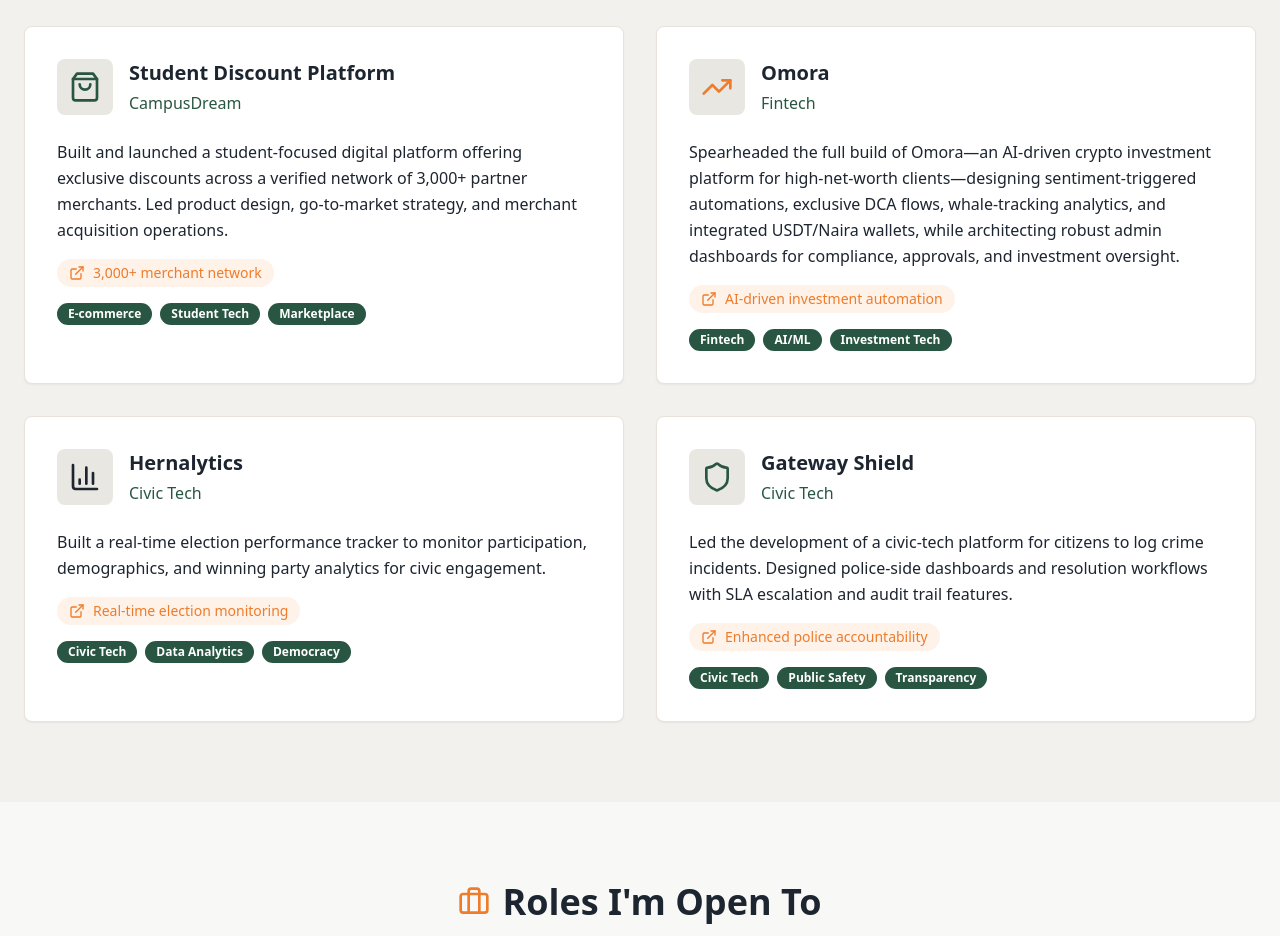
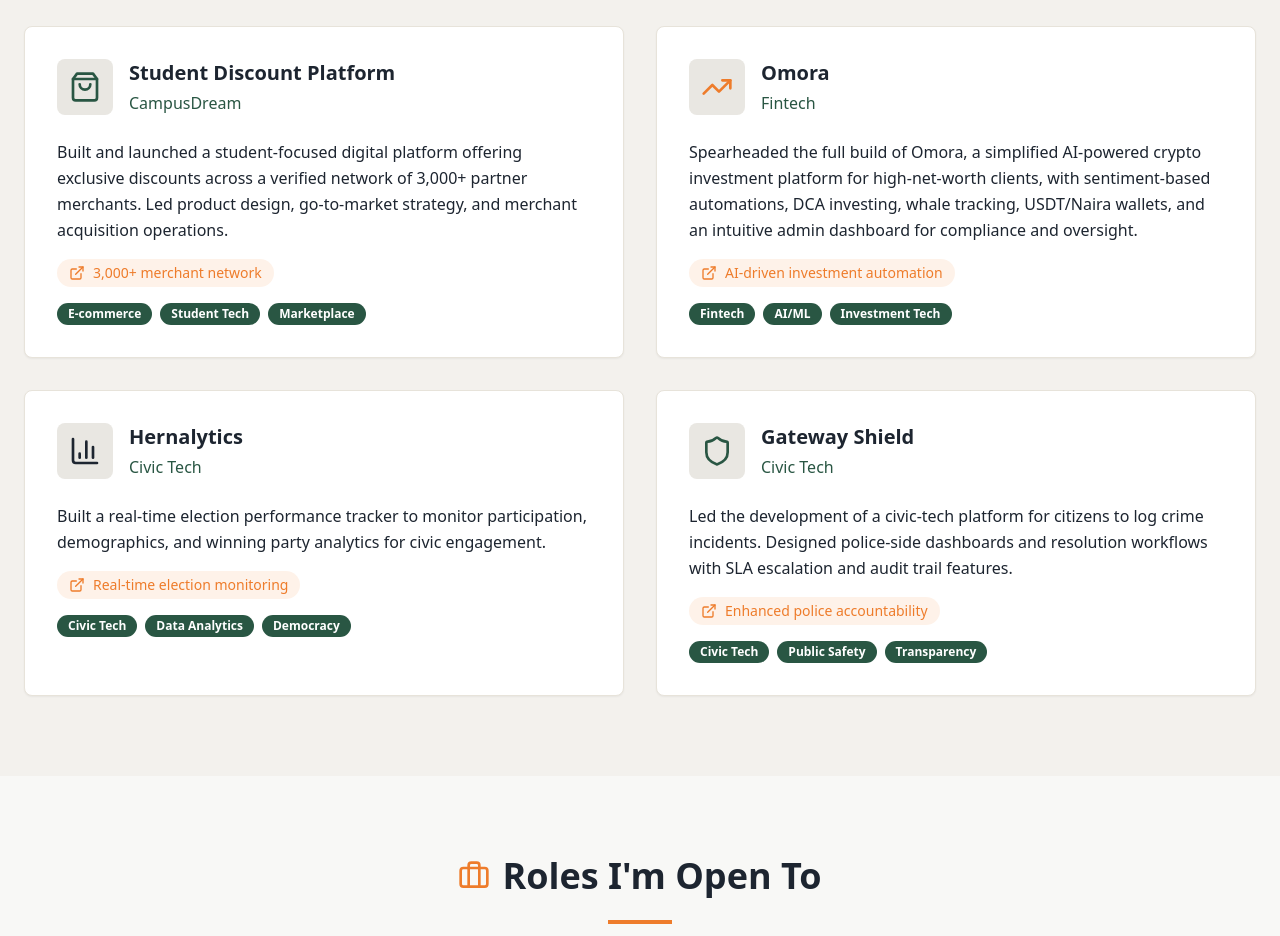
Before and after one commit to odietea/scale-impact-clarity, a React (Vite) app: page / in a window 1280 px wide. Shown: the part 3320-4256 px from the top of the page. Built offline with nearby package versions, Linux system fonts and the light colour scheme.

Commit message:
Update Omora project description

```diff
--- a/src/components/ProjectsSection.tsx
+++ b/src/components/ProjectsSection.tsx
@@ -33,7 +33,7 @@ const ProjectsSection = () => {
       icon: <TrendingUp className="w-8 h-8 text-accent" />,
       title: "Omora",
       company: "Fintech",
-      description: "Spearheaded the full build of Omora—an AI-driven crypto investment platform for high-net-worth clients—designing sentiment-triggered automations, exclusive DCA flows, whale-tracking analytics, and integrated USDT/Naira wallets, while architecting robust admin dashboards for compliance, approvals, and investment oversight.",
+      description: "Spearheaded the full build of Omora, a simplified AI-powered crypto investment platform for high-net-worth clients, with sentiment-based automations, DCA investing, whale tracking, USDT/Naira wallets, and an intuitive admin dashboard for compliance and oversight.",
       impact: "AI-driven investment automation",
       tags: ["Fintech", "AI/ML", "Investment Tech"]
     },
```
